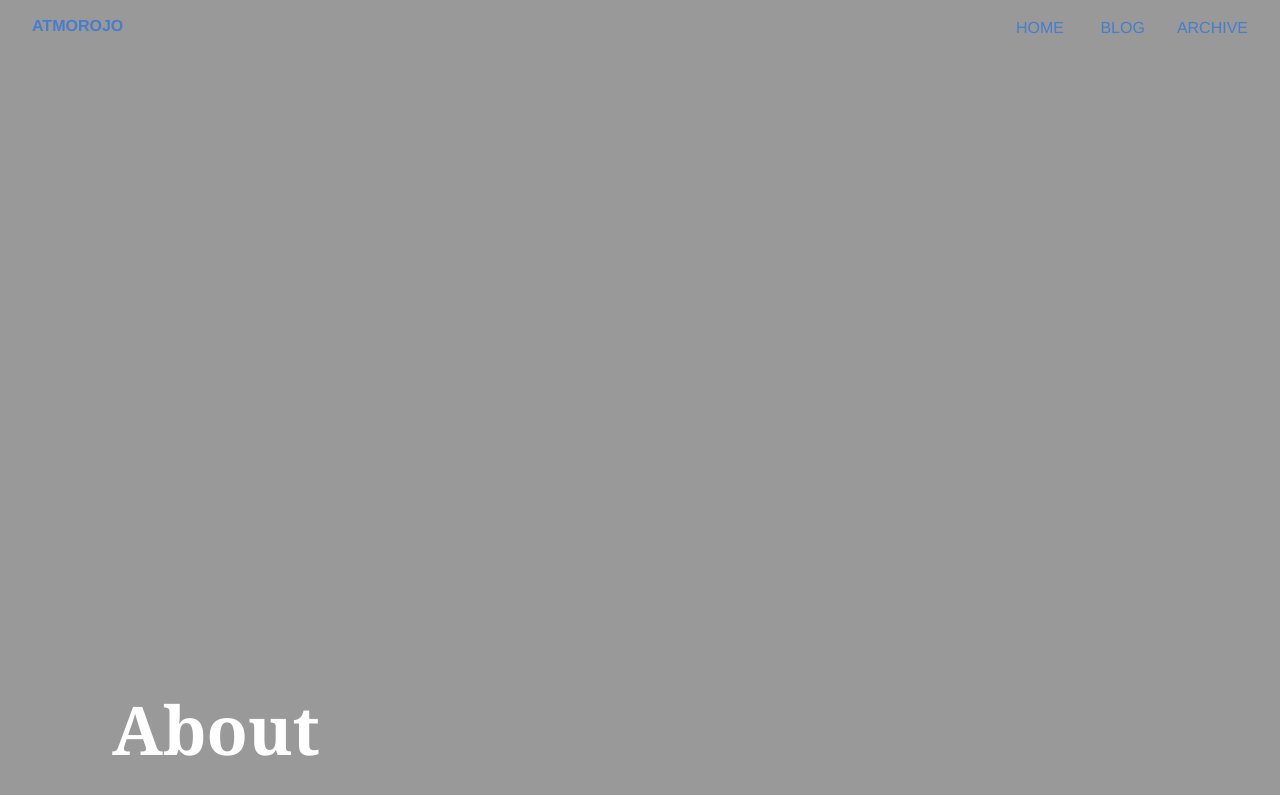
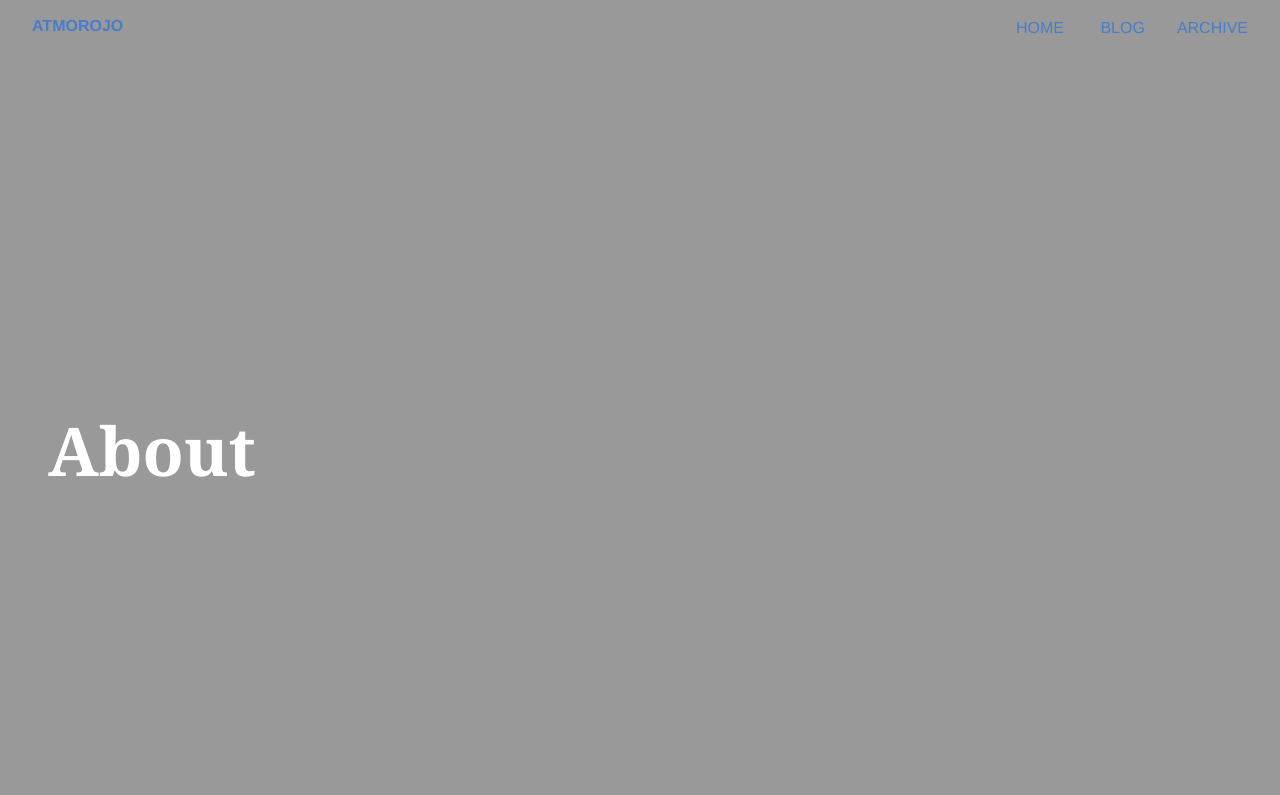
Before and after one commit to atmorojo/atmorojo.github.io, a Jekyll site: the page built from about.md, in a window 1280 px wide and 900 px high. Shown: the top 795 px of the window. Built offline with Jekyll 4.4.1, drawn with Linux system fonts in a browser that asks for light colours; Markdown is read by kramdown in place of the engine named in the settings.

Commit message:
moar responsive fixes

```diff
--- a/_sass/Elements/_cover.scss
+++ b/_sass/Elements/_cover.scss
@@ -4,12 +4,14 @@
 
     .category, .meta { @extend %h5; }
     .post-title { @extend %h1; }
+    display: table;
 }
+/*
 .desc-wrapper {
     bottom: 5em;
-    padding: 0 7em;
     position: absolute;
 }
+*/
 .pre-desc { @extend %h2; }
 .description {
     @extend %h1;
@@ -18,9 +20,16 @@
     font-family: $helvetica;
 }
 
+.desc-wrapper {
+    display: table-cell;
+    vertical-align: middle;
+    padding: 0 3em;
+}
+
 @media screen and (max-width: 700px) {
     .cover {
-        .pre-desc, .category, .meta { font-size: 1em; }
+        .pre-desc { font-size: 2em; }
+        .category, .meta { font-size: 1em; }
         .description, .post-title { font-size: 3em; }
         .desc-wrapper { padding: 0 2em; }
     }
```
